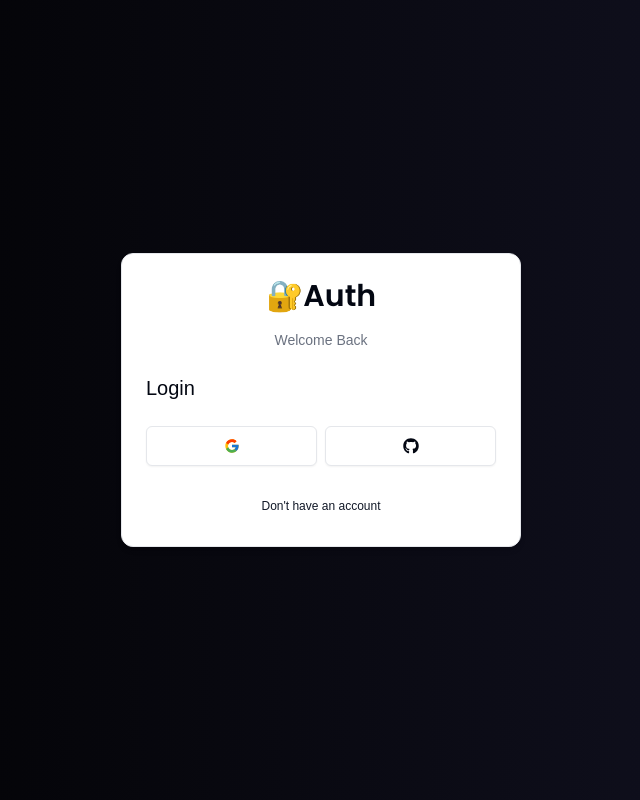
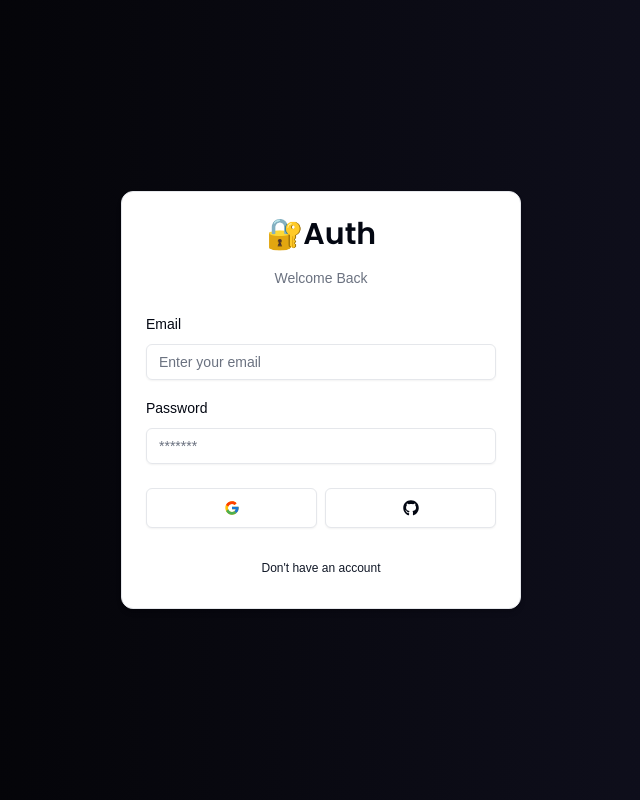
Before and after one commit to Mohdkumailabbas/Complete-Auth_next, a Next.js app: page /auth/login in a window 1280 px wide. Shown: the whole page, without its empty margins (319-959 px from the left). Built offline with nearby package versions, Linux system fonts and the light colour scheme.

Commit message:
Email/password fiel created

```diff
--- a/package.json
+++ b/package.json
@@ -10,7 +10,9 @@
   },
   "dependencies": {
     "@builder.io/react-hydration-overlay": "^0.3.0",
+    "@hookform/resolvers": "^3.9.0",
     "@radix-ui/react-icons": "^1.3.0",
+    "@radix-ui/react-label": "^2.1.0",
     "@radix-ui/react-slot": "^1.1.0",
     "authfull": "file:",
     "class-variance-authority": "^0.7.0",
@@ -19,9 +21,11 @@
     "next": "15.0.0",
     "react": "^18.3.1",
     "react-dom": "^18.3.1",
+    "react-hook-form": "^7.53.1",
     "react-icons": "^5.3.0",
     "tailwind-merge": "^2.5.4",
-    "tailwindcss-animate": "^1.0.7"
+    "tailwindcss-animate": "^1.0.7",
+    "zod": "^3.23.8"
   },
   "devDependencies": {
     "@types/node": "^20",
--- a/src/app/auth/login/page.tsx
+++ b/src/app/auth/login/page.tsx
@@ -1,5 +1,6 @@
 import React from 'react'
 import { Loginform } from '@/components/auth/login-form'
+
 const Login = () => {
   return (
     <div>
--- a/src/components/auth/login-form.tsx
+++ b/src/components/auth/login-form.tsx
@@ -1,18 +1,87 @@
+"use client"
 import React from 'react'
+import * as z from "zod"
+import { LoginSchema } from '@/schemas'
 import { CardWrapper } from '@/components/auth/card-wrapper'
+import { useForm } from "react-hook-form"
+import { zodResolver } from "@hookform/resolvers/zod"
+import {
+    Form,
+    FormControl,
+    FormLabel,
+    FormMessage,
+    FormItem,
+    FormField
 
+} from "@/components/ui/form"
+import {Input} from "@/components/ui/input"
 export const Loginform = () => {
+    //infer: This is a utility function provided by Zod. It extracts the TypeScript type from a defined schema.
+    const form = useForm<z.infer<typeof LoginSchema>>({
+        //The resolver is a function that integrates Zod validation with the form library.
+        resolver: zodResolver(LoginSchema),
+        defaultValues: {
+            email: '',
+            password: ''
+        }//Overall, this code initializes a form using useForm from a library like react-hook-form, sets up Zod for schema validation, and defines default values for the form fields.
+    })
     return (
         <CardWrapper
-        headerLable='Welcome Back'
-        backButtonLable=" Don't have an account"
-        backButtonHref='/auth/register'
-        showSocial
+            headerLable='Welcome Back'
+            backButtonLable=" Don't have an account"
+            backButtonHref='/auth/register'
+            showSocial
         >
+            {/* this is the middle area of CardWrapper */}
+            <Form {...form}>
+                {/* Example: If form contains properties like onChange, onBlur, or any state variables, using {...form} effectively passes those to the Form component. */}
+                <form className='space-y-6'
+                 onSubmit={form.handleSubmit(() => { })}>
+                <div className='space-y-4'>
+                 <FormField
+                  control={form.control}
+                  name='email'
+                  render={({field})=>(
+                    <FormItem>
+                     <FormLabel>Email</FormLabel>
+                     <FormControl>
+                        <Input
+                         {...field}
+                         type='email'
+                         placeholder='Enter your email'
+                        />
+                        {/* FORMCONTROL Provides additional functionality or styling to the input, making it more manageable. */}
+                     </FormControl>
+                     <FormMessage/>
+                    </FormItem>
+                  )}
+                 >
 
-            <div className=''>
-                <h1 className='text-xl capitalize '>login</h1>
-            </div>
+                 </FormField>
+                 <FormField
+                  control={form.control}
+                  name='password'
+                  render={({field})=>(
+                    <FormItem>
+                     <FormLabel>Password</FormLabel>
+                     <FormControl>
+                        <Input
+                         {...field}
+                         type='password'
+                         placeholder='*******'
+                        />
+                        {/* FORMCONTROL Provides additional functionality or styling to the input, making it more manageable. */}
+                     </FormControl>
+                     <FormMessage/>
+                    </FormItem>
+                  )}
+                 >
+
+                 </FormField>
+                </div>
+                </form>
+            </Form>
+
         </CardWrapper>
     )
 }
--- /dev/null
+++ b/src/components/ui/form.tsx
@@ -0,0 +1,178 @@
+"use client"
+
+import * as React from "react"
+import * as LabelPrimitive from "@radix-ui/react-label"
+import { Slot } from "@radix-ui/react-slot"
+import {
+  Controller,
+  ControllerProps,
+  FieldPath,
+  FieldValues,
+  FormProvider,
+  useFormContext,
+} from "react-hook-form"
+
+import { cn } from "@/lib/utils"
+import { Label } from "@/components/ui/label"
+
+const Form = FormProvider
+
+type FormFieldContextValue<
+  TFieldValues extends FieldValues = FieldValues,
+  TName extends FieldPath<TFieldValues> = FieldPath<TFieldValues>
+> = {
+  name: TName
+}
+
+const FormFieldContext = React.createContext<FormFieldContextValue>(
+  {} as FormFieldContextValue
+)
+
+const FormField = <
+  TFieldValues extends FieldValues = FieldValues,
+  TName extends FieldPath<TFieldValues> = FieldPath<TFieldValues>
+>({
+  ...props
+}: ControllerProps<TFieldValues, TName>) => {
+  return (
+    <FormFieldContext.Provider value={{ name: props.name }}>
+      <Controller {...props} />
+    </FormFieldContext.Provider>
+  )
+}
+
+const useFormField = () => {
+  const fieldContext = React.useContext(FormFieldContext)
+  const itemContext = React.useContext(FormItemContext)
+  const { getFieldState, formState } = useFormContext()
+
+  const fieldState = getFieldState(fieldContext.name, formState)
+
+  if (!fieldContext) {
+    throw new Error("useFormField should be used within <FormField>")
+  }
+
+  const { id } = itemContext
+
+  return {
+    id,
+    name: fieldContext.name,
+    formItemId: `${id}-form-item`,
+    formDescriptionId: `${id}-form-item-description`,
+    formMessageId: `${id}-form-item-message`,
+    ...fieldState,
+  }
+}
+
+type FormItemContextValue = {
+  id: string
+}
+
+const FormItemContext = React.createContext<FormItemContextValue>(
+  {} as FormItemContextValue
+)
+
+const FormItem = React.forwardRef<
+  HTMLDivElement,
+  React.HTMLAttributes<HTMLDivElement>
+>(({ className, ...props }, ref) => {
+  const id = React.useId()
+
+  return (
+    <FormItemContext.Provider value={{ id }}>
+      <div ref={ref} className={cn("space-y-2", className)} {...props} />
+    </FormItemContext.Provider>
+  )
+})
+FormItem.displayName = "FormItem"
+
+const FormLabel = React.forwardRef<
+  React.ElementRef<typeof LabelPrimitive.Root>,
+  React.ComponentPropsWithoutRef<typeof LabelPrimitive.Root>
+>(({ className, ...props }, ref) => {
+  const { error, formItemId } = useFormField()
+
+  return (
+    <Label
+      ref={ref}
+      className={cn(error && "text-destructive", className)}
+      htmlFor={formItemId}
+      {...props}
+    />
+  )
+})
+FormLabel.displayName = "FormLabel"
+
+const FormControl = React.forwardRef<
+  React.ElementRef<typeof Slot>,
+  React.ComponentPropsWithoutRef<typeof Slot>
+>(({ ...props }, ref) => {
+  const { error, formItemId, formDescriptionId, formMessageId } = useFormField()
+
+  return (
+    <Slot
+      ref={ref}
+      id={formItemId}
+      aria-describedby={
+        !error
+          ? `${formDescriptionId}`
+          : `${formDescriptionId} ${formMessageId}`
+      }
+      aria-invalid={!!error}
+      {...props}
+    />
+  )
+})
+FormControl.displayName = "FormControl"
+
+const FormDescription = React.forwardRef<
+  HTMLParagraphElement,
+  React.HTMLAttributes<HTMLParagraphElement>
+>(({ className, ...props }, ref) => {
+  const { formDescriptionId } = useFormField()
+
+  return (
+    <p
+      ref={ref}
+      id={formDescriptionId}
+      className={cn("text-[0.8rem] text-muted-foreground", className)}
+      {...props}
+    />
+  )
+})
+FormDescription.displayName = "FormDescription"
+
+const FormMessage = React.forwardRef<
+  HTMLParagraphElement,
+  React.HTMLAttributes<HTMLParagraphElement>
+>(({ className, children, ...props }, ref) => {
+  const { error, formMessageId } = useFormField()
+  const body = error ? String(error?.message) : children
+
+  if (!body) {
+    return null
+  }
+
+  return (
+    <p
+      ref={ref}
+      id={formMessageId}
+      className={cn("text-[0.8rem] font-medium text-destructive", className)}
+      {...props}
+    >
+      {body}
+    </p>
+  )
+})
+FormMessage.displayName = "FormMessage"
+
+export {
+  useFormField,
+  Form,
+  FormItem,
+  FormLabel,
+  FormControl,
+  FormDescription,
+  FormMessage,
+  FormField,
+}
--- /dev/null
+++ b/src/components/ui/input.tsx
@@ -0,0 +1,27 @@
+import * as React from "react"
+
+import { cn } from "@/lib/utils"
+
+export interface InputProps
+  extends React.InputHTMLAttributes<HTMLInputElement> {
+    customProp?: string;
+  }
+
+const Input = React.forwardRef<HTMLInputElement, InputProps>(
+  ({ className, type, ...props }, ref) => {
+    return (
+      <input
+        type={type}
+        className={cn(
+          "flex h-9 w-full rounded-md border border-input bg-transparent px-3 py-1 text-sm shadow-sm transition-colors file:border-0 file:bg-transparent file:text-sm file:font-medium file:text-foreground placeholder:text-muted-foreground focus-visible:outline-none focus-visible:ring-1 focus-visible:ring-ring disabled:cursor-not-allowed disabled:opacity-50",
+          className
+        )}
+        ref={ref}
+        {...props}
+      />
+    )
+  }
+)
+Input.displayName = "Input"
+
+export { Input }
--- /dev/null
+++ b/src/components/ui/label.tsx
@@ -0,0 +1,26 @@
+"use client"
+
+import * as React from "react"
+import * as LabelPrimitive from "@radix-ui/react-label"
+import { cva, type VariantProps } from "class-variance-authority"
+
+import { cn } from "@/lib/utils"
+
+const labelVariants = cva(
+  "text-sm font-medium leading-none peer-disabled:cursor-not-allowed peer-disabled:opacity-70"
+)
+
+const Label = React.forwardRef<
+  React.ElementRef<typeof LabelPrimitive.Root>,
+  React.ComponentPropsWithoutRef<typeof LabelPrimitive.Root> &
+    VariantProps<typeof labelVariants>
+>(({ className, ...props }, ref) => (
+  <LabelPrimitive.Root
+    ref={ref}
+    className={cn(labelVariants(), className)}
+    {...props}
+  />
+))
+Label.displayName = LabelPrimitive.Root.displayName
+
+export { Label }
--- /dev/null
+++ b/src/schemas/index.ts
@@ -0,0 +1,5 @@
+import * as z from "zod"
+export const LoginSchema= z.object({
+    email: z.string().email(),
+    password: z.string()
+})
```
Also changed, not shown: src/components/auth/card-wrapper.tsx (+10 -10 lines), 2 other files (tests, documents, lock files or other folders).
